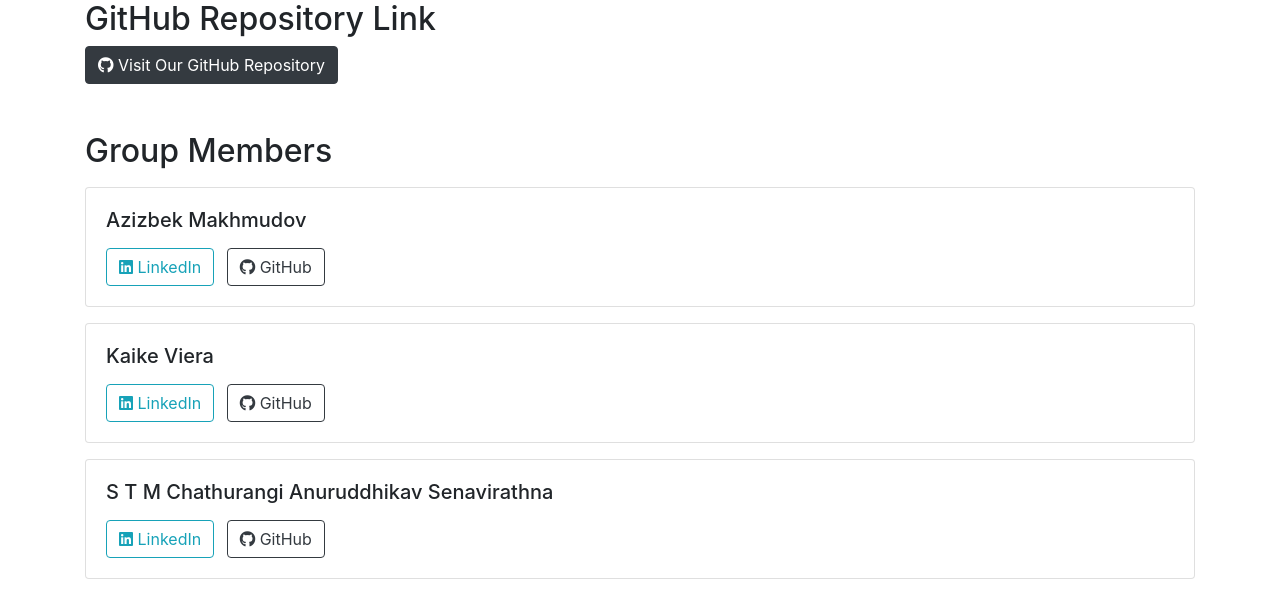
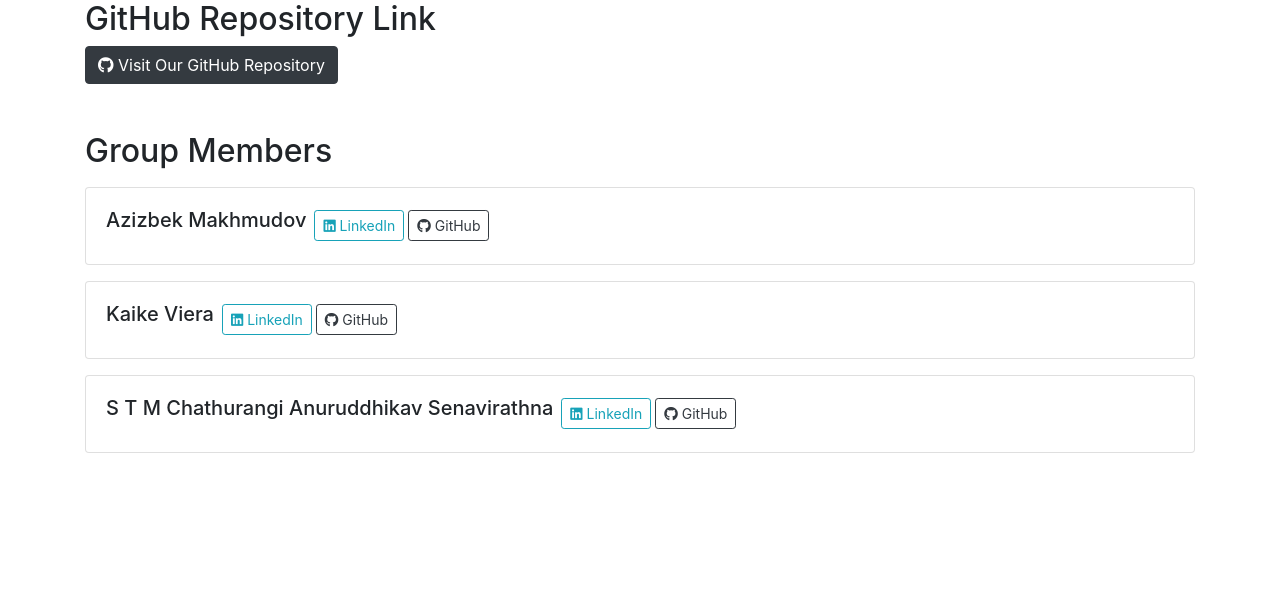
Before and after one commit to kaikesvieira/DA111_python_project_group_8, a Flask app: page /about in a window 1280 px wide. Shown: the part 328-923 px from the top of the page. After the commit the page ends 781 px from the top, so only its background shows below. Run offline with Flask 3, Linux system fonts and the light colour scheme; some libraries are stand-ins or nearby versions.

Commit message:
About page change

```diff
--- a/Website/templates/about.html
+++ b/Website/templates/about.html
@@ -30,13 +30,12 @@
 
         <!-- Member 1 -->
         <div class="card mb-3">
-            <div class="card-body">
+            <div class="card-body d-flex align-items-center">
                 <h5 class="card-title">Azizbek Makhmudov</h5>
-                <p class="card-text"></p>
-                <a href="https://www.linkedin.com/in/azizbek-makhmudov-1173bb1aa/" class="btn btn-outline-info mr-2">
+                <a href="https://www.linkedin.com/in/azizbek-makhmudov-1173bb1aa/" class="btn btn-outline-info btn-sm ml-2">
                     <i class="fab fa-linkedin"></i> LinkedIn
                 </a>
-                <a href="https://github.com/Aziz0406" class="btn btn-outline-dark">
+                <a href="https://github.com/Aziz0406" class="btn btn-outline-dark btn-sm ml-1">
                     <i class="fab fa-github"></i> GitHub
                 </a>
             </div>
@@ -44,26 +43,26 @@
 
         <!-- Member 2 -->
         <div class="card mb-3">
-            <div class="card-body">
+            <div class="card-body d-flex align-items-center">
                 <h5 class="card-title">Kaike Viera</h5>
                 <p class="card-text"></p>
-                <a href="https://www.linkedin.com/in/kaikevieira/" class="btn btn-outline-info mr-2">
+                <a href="https://www.linkedin.com/in/kaikevieira/" class="btn btn-outline-info btn-sm ml-2">
                     <i class="fab fa-linkedin"></i> LinkedIn
                 </a>
-                <a href="https://github.com/kaikesvieira" class="btn btn-outline-dark">
+                <a href="https://github.com/kaikesvieira" class="btn btn-outline-dark btn-sm ml-1">
                     <i class="fab fa-github"></i> GitHub
                 </a>
             </div>
         </div>
 
         <div class="card mb-3">
-            <div class="card-body">
+            <div class="card-body d-flex align-items-center">
                 <h5 class="card-title"> S T M Chathurangi Anuruddhikav Senavirathna</h5>
                 <p class="card-text"></p>
-                <a href="" class="btn btn-outline-info mr-2">
+                <a href="" class="btn btn-outline-info btn-sm ml-2">
                     <i class="fab fa-linkedin"></i> LinkedIn
                 </a>
-                <a href="https://github.com/nishu626" class="btn btn-outline-dark">
+                <a href="https://github.com/nishu626" class="btn btn-outline-dark btn-sm ml-1">
                     <i class="fab fa-github"></i> GitHub
                 </a>
             </div>
```
